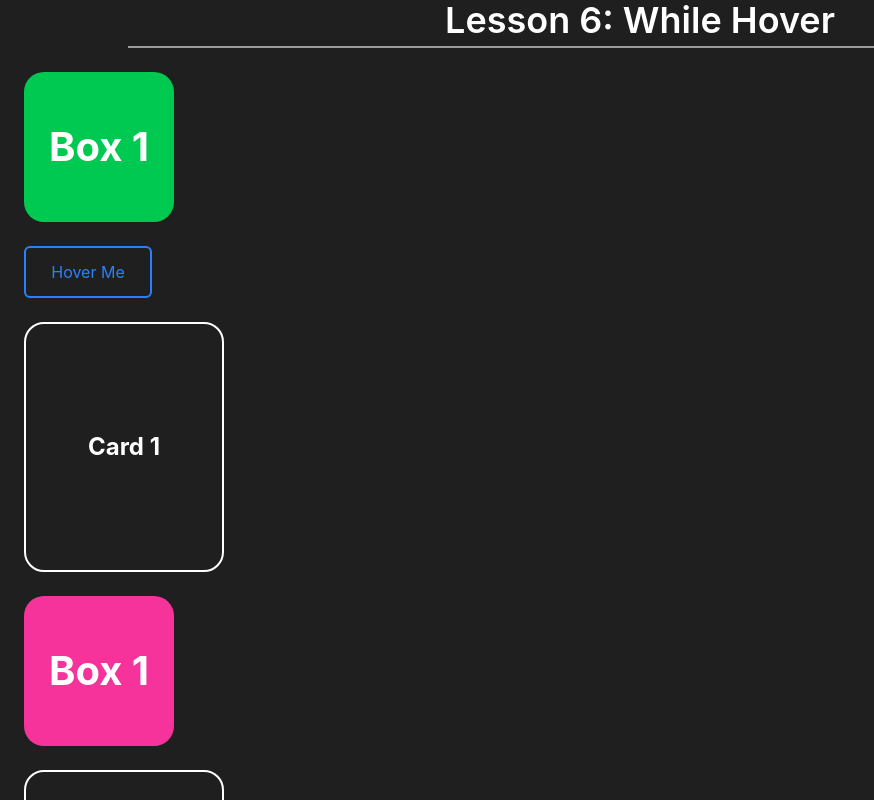
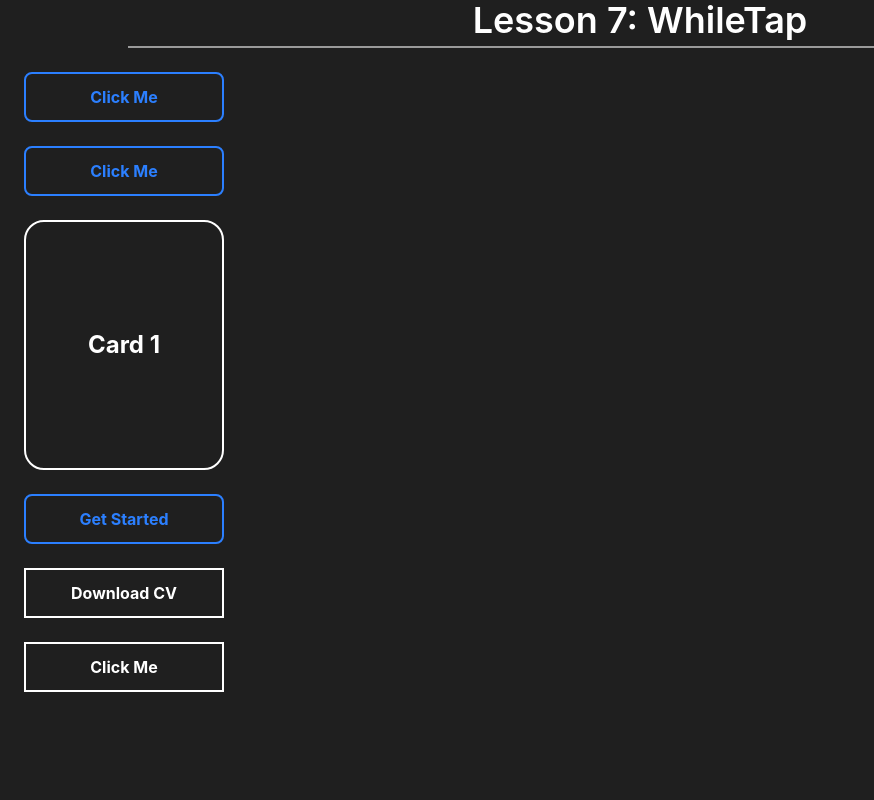
Before and after one commit to 10Yash10/React-Motion, a React (Vite) app: page / in a window 1280 px wide. Shown: the top 800 px of the page, without its empty margins (0-874 px from the left). Built offline with nearby package versions, Linux system fonts and the light colour scheme.

Commit message:
added lesson 7 for while tap

```diff
--- a/src/App.jsx
+++ b/src/App.jsx
@@ -4,10 +4,11 @@ import React from "react";
 // import L3_Understanding_Animate_Prop from "./Lessions/L3_Understanding_Animate_Prop";
 // import L4 from "./Lessions/L4_LearnInital";
 // import L5 from "./Lessions/L5_Transition";
-import L6 from "./Lessions/L6_WhileHover";
+// import L6 from "./Lessions/L6_WhileHover";
+import L7 from "./Lessions/L7_WhileTap";
 
 const App = () => {
-  return <L6 />;
+  return <L7 />;
 };
 
 export default App;
--- a/src/Lessions/L7_WhileTap.jsx
+++ b/src/Lessions/L7_WhileTap.jsx
@@ -1,9 +1,94 @@
+import Header from "../components/Header";
+import { motion } from "motion/react";
+
+// whileTap is like mouseDown on browser and tap on mobile
+
 const L7 = () => {
   return (
     <>
       <Header text="Lesson 7: WhileTap" />
 
-      <div className="flex flex-row p-6 mb-12"></div>
+      <div className="flex flex-col p-6 mb-12 gap-6">
+        <motion.button
+          className="btn border-2 border-blue-500 rounded-lg text-blue-500"
+          whileHover={{
+            scale: 1.05,
+          }}
+          whileTap={{
+            scale: 0.95,
+            boxShadow: "0px 10px 10px rgba(255, 255, 255, 0.25)",
+          }}
+        >
+          Click Me
+        </motion.button>
+
+        <motion.button
+          className="btn border-2 border-blue-500 rounded-lg text-blue-500"
+          whileTap={{
+            scale: 0.95,
+            backgroundColor: "blue",
+            borderColor: "transparent",
+            color: "white",
+          }}
+        >
+          Click Me
+        </motion.button>
+
+        <motion.div
+          className="card"
+          whileHover={{ y: -7 }}
+          whileTap={{ scale: 0.98 }}
+        >
+          Card 1
+        </motion.div>
+
+        {/* <motion.div
+          whileTap={{
+            scale: 0.95,
+            rotate: -5,
+          }}
+        >
+          ❤️
+        </motion.div> */}
+
+        <motion.button
+          className="btn border-2 border-blue-500 rounded-lg text-blue-500"
+          whileHover={{
+            scale: 1.05,
+          }}
+          whileTap={{
+            scale: 0.95,
+          }}
+          transition={{
+            type: "spring",
+            stiffness: 400,
+            damping: 15,
+          }}
+        >
+          Get Started
+        </motion.button>
+
+        <motion.button
+          className="btn border-2 border-white"
+          whileHover={{ y: -2 }}
+          whileTap={{ y: 0 }}
+        >
+          Download CV
+        </motion.button>
+
+        <motion.button
+          className="btn border-2 border-white"
+          whileHover={{
+            scale: 1.05,
+          }}
+          whileTap={{
+            scale: 0.95,
+            rotate: -2,
+          }}
+        >
+          Click Me
+        </motion.button>
+      </div>
     </>
   );
 };
--- a/src/index.css
+++ b/src/index.css
@@ -46,4 +46,5 @@ body {
   align-items: center;
   justify-content: center;
   font-weight: bold;
+  cursor: pointer;
 }
```
